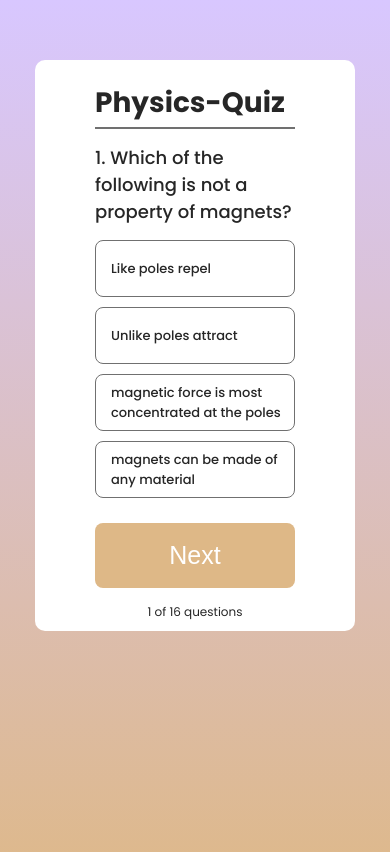
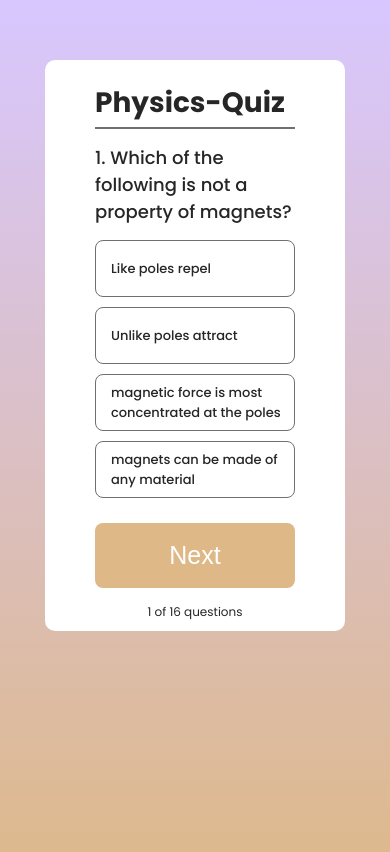
Before and after one commit to Skidrow65/QuizApp, a React (Vite) app: page / in a window 390 px wide. Shown: the top 852 px of the page. Built offline with nearby package versions, Linux system fonts and the light colour scheme.

Commit message:
Update Quiz.css

```diff
--- a/src/Components/Quiz/Quiz.css
+++ b/src/Components/Quiz/Quiz.css
@@ -73,7 +73,7 @@
         flex-direction: column;
         gap: 15px;
         border-radius: 10px;
-        padding: 10px 60px;
+        padding: 10px 50px;
     }
     .container hr{
         height: 2px;
```
